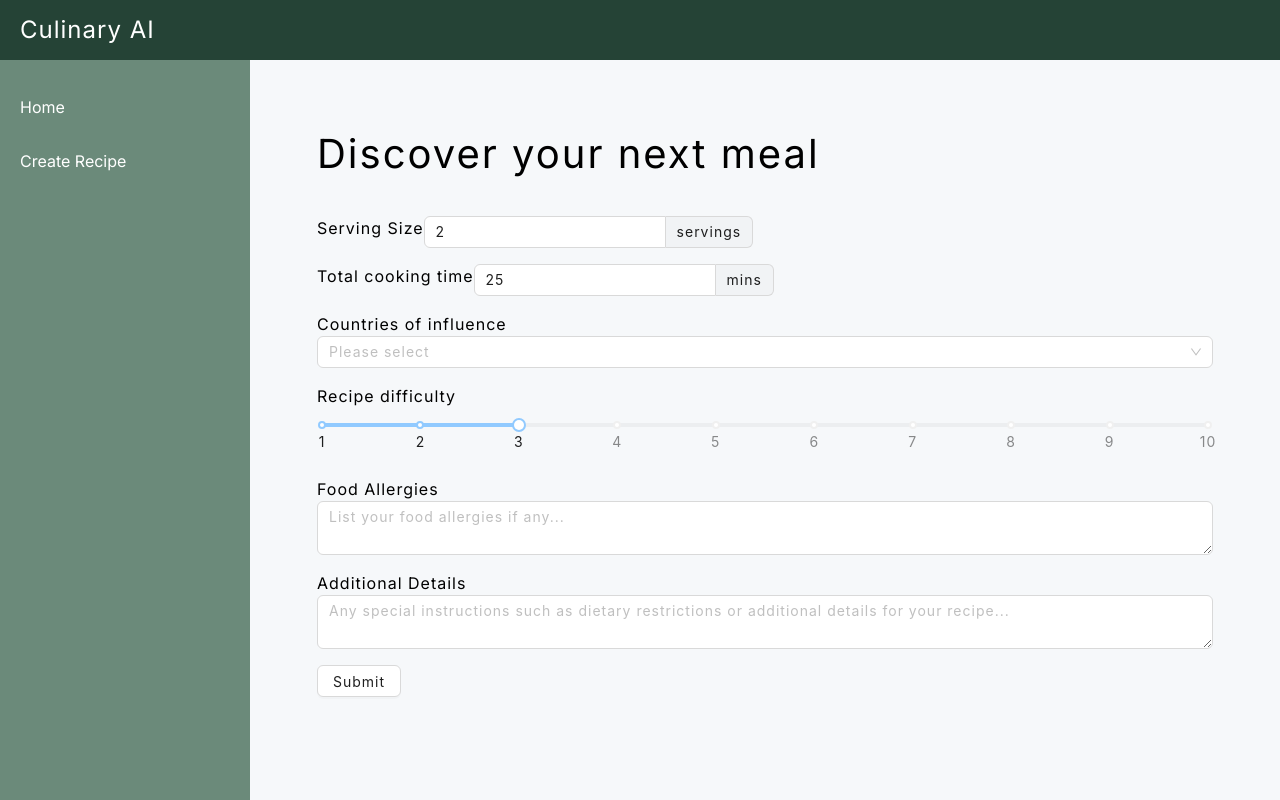
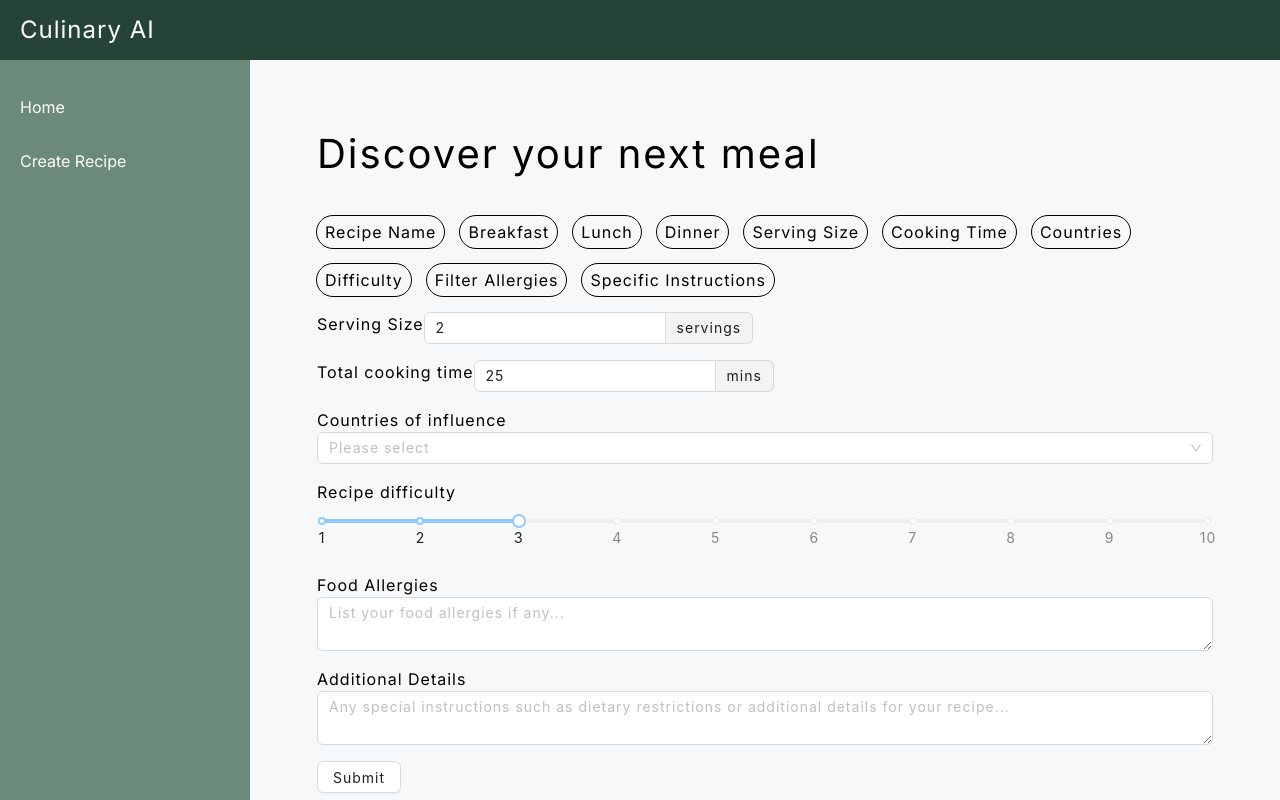
Before and after one commit to Christopher-Stolfa/recipes-ai, a Next.js app: page /create in a window 1280 px wide. Built offline with nearby package versions, Linux system fonts and the light colour scheme; what i18n-iso-countries would draw is missing.

Commit message:
Create a scaffold for a list of Chips for toggling different recipe options.

```diff
--- /dev/null
+++ b/app/components/chip/chip.module.scss
@@ -0,0 +1,10 @@
+.root {
+  display: flex;
+  flex-direction: row;
+  outline: 1px solid black;
+  padding: 0.25rem 0.5rem;
+  gap: 0.5rem;
+  border-radius: 1rem;
+  width: fit-content;
+  white-space: nowrap;
+}
--- /dev/null
+++ b/app/components/chip/chip.tsx
@@ -0,0 +1,24 @@
+import React from "react";
+import styles from "./chip.module.scss";
+import { IconDefinition } from "@fortawesome/fontawesome-svg-core";
+import { FontAwesomeIcon } from "@fortawesome/react-fontawesome";
+
+interface IChipProps {
+  isChecked: boolean;
+  icon?: IconDefinition;
+}
+
+const Chip: React.FC<React.PropsWithChildren<IChipProps>> = ({
+  isChecked,
+  icon,
+  children,
+}) => {
+  return (
+    <div className={styles["root"]}>
+      {icon && <FontAwesomeIcon icon={icon} />}
+      {children}
+    </div>
+  );
+};
+
+export default Chip;
--- a/app/create/page.module.scss
+++ b/app/create/page.module.scss
@@ -10,6 +10,9 @@
 }
 
 .options {
+  display: flex;
+  flex-wrap: wrap;
+  gap: 1rem;
 }
 
 .content {
--- a/app/create/page.tsx
+++ b/app/create/page.tsx
@@ -14,6 +14,7 @@ import styles from "./page.module.scss";
 import { useLocalStorage } from "usehooks-ts";
 import useRecipeForm from "../hooks/use-recipe-form/use-recipe-form";
 import { TRecipeFormMealType } from "../contexts/recipe-form-context/types";
+import Chip from "../components/chip/chip";
 
 registerLocale(countryLocale);
 
@@ -44,38 +45,18 @@ const CreateRecipeForm: React.FC = () => {
     <form className={styles.container} onSubmit={onSubmit}>
       <div className={styles.content}>
         <h1 className={styles.title}>Discover your next meal</h1>
-        {/* <div className={styles.options}>
-          <Button type="primary" shape="round" size="large">
-            Recipe Name
-          </Button>
-          <Button type="primary" shape="round" size="large">
-            Breakfast
-          </Button>
-          <Button type="primary" shape="round" size="large">
-            Lunch
-          </Button>
-          <Button type="primary" shape="round" size="large">
-            Dinner
-          </Button>
-          <Button type="primary" shape="round" size="large">
-            Serving Size
-          </Button>
-          <Button type="primary" shape="round" size="large">
-            Cooking Time
-          </Button>
-          <Button type="primary" shape="round" size="large">
-            Countries
-          </Button>
-          <Button type="primary" shape="round" size="large">
-            Difficulty
-          </Button>
-          <Button type="primary" shape="round" size="large">
-            Filter Allergies
-          </Button>
-          <Button type="primary" shape="round" size="large">
-            Specific Instructions
-          </Button>
-        </div> */}
+        <div className={styles.options}>
+          <Chip isChecked={false}>Recipe Name</Chip>
+          <Chip isChecked={false}>Breakfast</Chip>
+          <Chip isChecked={false}>Lunch</Chip>
+          <Chip isChecked={false}>Dinner</Chip>
+          <Chip isChecked={false}>Serving Size</Chip>
+          <Chip isChecked={false}>Cooking Time</Chip>
+          <Chip isChecked={false}>Countries</Chip>
+          <Chip isChecked={false}>Difficulty</Chip>
+          <Chip isChecked={false}>Filter Allergies</Chip>
+          <Chip isChecked={false}>Specific Instructions</Chip>
+        </div>
         <div>
           <label htmlFor="servings">Serving Size</label>
           <Controller
```
